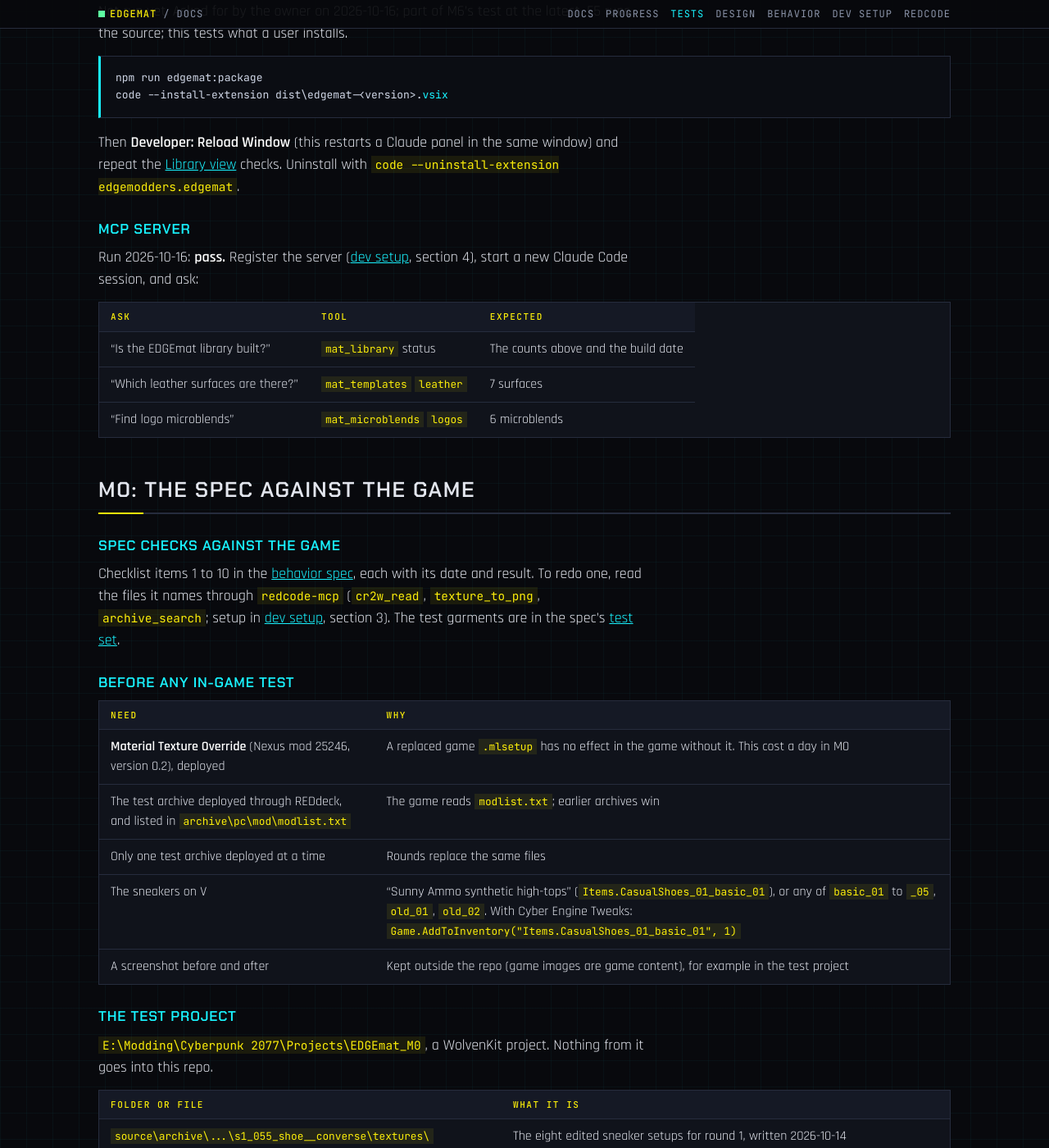
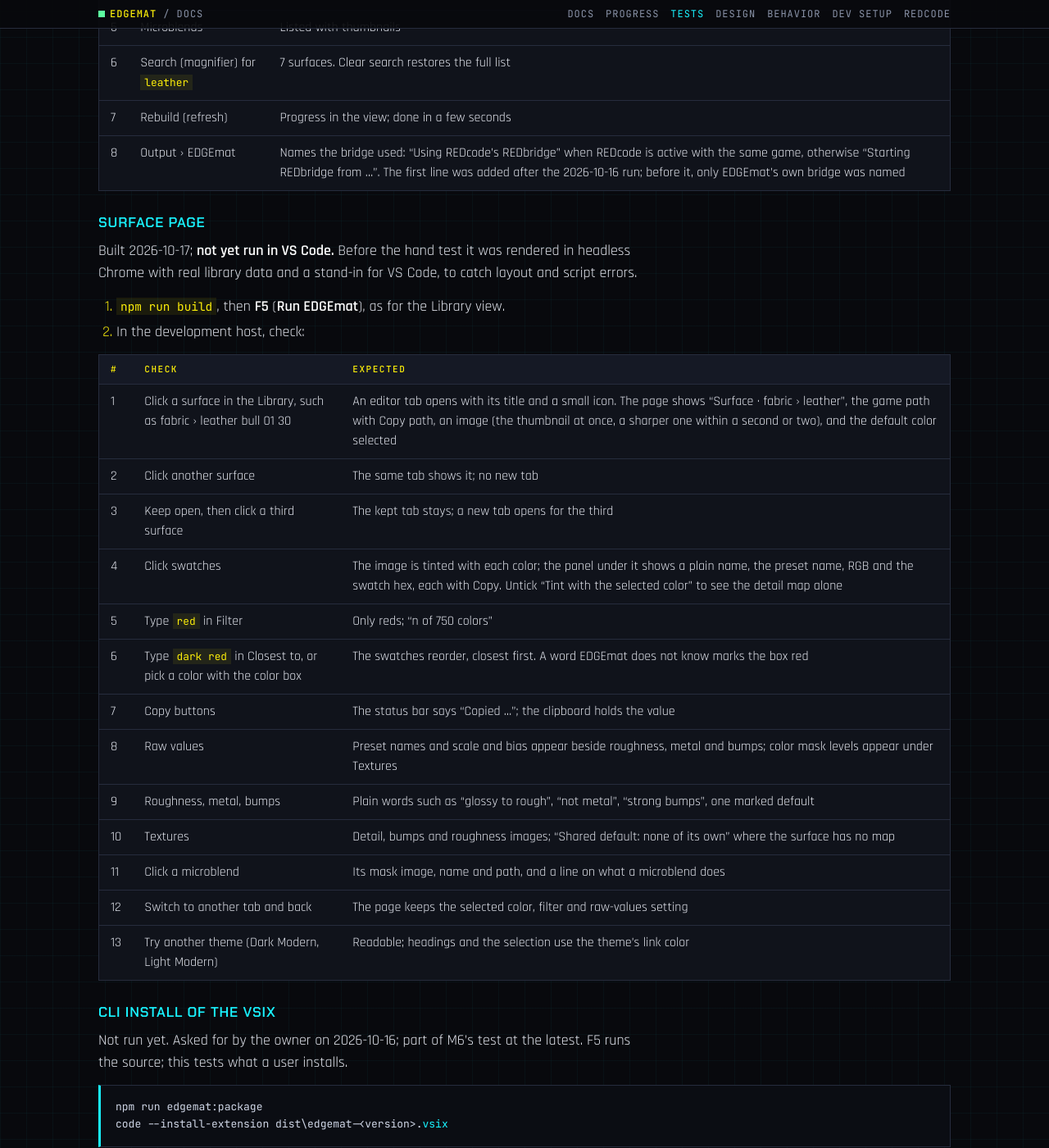
Before and after one commit to Edgemodders/EDGEmat, a Jekyll site: the page built from docs/testing.md, in a window 1280 px wide and 1400 px high, scrolled down 2515 px. Shown: the whole window at 82% size. Built offline with Jekyll 4.4.1, drawn with Linux system fonts in a browser that asks for light colours; our own code applies the rules of GitHub Pages for plain Markdown files; some of the changed text lies outside the part shown.

Commit message:
Docs: the surface page built; tests, progress and the sRGB-or-linear question
Co-Authored-By: Claude Opus 5.5 <noreply@anthropic.com>

```diff
--- a/docs/testing.md
+++ b/docs/testing.md
@@ -2,16 +2,17 @@
 
 Every test run on EDGEmat so far: how to run it again, what to expect, and what it showed. Each phase ends with a test on the dev PC ([design, "Phases"](design.html#phases)); new tests are added here when they are first run.
 
-Last updated 2026-10-16.
+Last updated 2026-10-17.
 
 ## At a glance
 
 | Test | Kind | Phase | Last run | Result |
 |---|---|---|---|---|
 | [Type check and build](#type-check-and-build) | Automated | M1 | 2026-10-16 | Pass |
-| [Smoke test](#smoke-test-the-library-against-the-game) | Automated, needs the game | M1 | 2026-10-16 | Pass |
-| [MCP server](#mcp-server) | By hand, over stdio | M1 | 2026-10-16 | Pass |
+| [Smoke test](#smoke-test-the-library-against-the-game) | Automated, needs the game | M1, M2 | 2026-10-17 | Pass |
+| [MCP server](#mcp-server) | By hand, over stdio | M1, M2 | 2026-10-17 | Pass |
 | [Library view](#library-view-in-vs-code) | By hand, F5 | M1 | 2026-10-16 | Pass |
+| [Surface page](#surface-page) | By hand, F5 | M2 | Not run | Rendered outside VS Code with real data on 2026-10-17 |
 | [CLI install of the VSIX](#cli-install-of-the-vsix) | By hand | M6 at the latest | Not run | |
 | [Spec checks 1 to 10](#spec-checks-against-the-game) | Reading game files | M0 | 2026-10-14/15 | Done |
 | [In-game round 1](#in-game-round-1-colors-masks-overrides) | In the game | M0 | 2026-10-15 | Done |
@@ -45,6 +46,9 @@ Needs the game and REDbridge, found from the VS Code settings as the extension f
 | Thumbnails | 343; 4 surfaces have none (`unused`, two flat plastics, one whose texture the game lacks) |
 | Files that failed to read | None. One texture the game itself lacks is listed apart, as missing: `graphics_logos_001_d.xbm` |
 | Time | About 22 to 25 s; 4 s when thumbnails are cached |
+| Surface page data (M2) | Every surface described with a default color and roughness, metal and bump presets; all 155,099 colors with a plain name and swatch; 139 distinct names |
+| Typed colors (M2) | "dark red" on `leather_bull_01_30` finds a dark red preset (`c2162c_69039f`, distance 0.032); "banana" is refused; `#a03030` reads back as itself |
+| Page images (M2) | 3 of 3 for `leather_bull_01_30`: the first in about 1.6 s while the bridge warms up, the rest in well under half a second, then instant from the cache |
 
 The counts change after a game patch. A patch that adds surfaces is fine as long as "read" matches "listing".
 
@@ -68,6 +72,29 @@ Run 2026-10-16 by the owner: **all pass.**
 | 7 | Rebuild (refresh) | Progress in the view; done in a few seconds |
 | 8 | Output › EDGEmat | Names the bridge used: "Using REDcode's REDbridge" when REDcode is active with the same game, otherwise "Starting REDbridge from ...". The first line was added after the 2026-10-16 run; before it, only EDGEmat's own bridge was named |
 
+### Surface page
+
+Built 2026-10-17; **not yet run in VS Code.** Before the hand test it was rendered in headless Chrome with real library data and a stand-in for VS Code, to catch layout and script errors.
+
+1. `npm run build`, then **F5** (**Run EDGEmat**), as for the Library view.
+2. In the development host, check:
+
+| # | Check | Expected |
+|---|---|---|
+| 1 | Click a surface in the Library, such as fabric › leather bull 01 30 | An editor tab opens with its title and a small icon. The page shows "Surface · fabric › leather", the game path with Copy path, an image (the thumbnail at once, a sharper one within a second or two), and the default color selected |
+| 2 | Click another surface | The same tab shows it; no new tab |
+| 3 | Keep open, then click a third surface | The kept tab stays; a new tab opens for the third |
+| 4 | Click swatches | The image is tinted with each color; the panel under it shows a plain name, the preset name, RGB and the swatch hex, each with Copy. Untick "Tint with the selected color" to see the detail map alone |
+| 5 | Type `red` in Filter | Only reds; "n of 750 colors" |
+| 6 | Type `dark red` in Closest to, or pick a color with the color box | The swatches reorder, closest first. A word EDGEmat does not know marks the box red |
+| 7 | Copy buttons | The status bar says "Copied ..."; the clipboard holds the value |
+| 8 | Raw values | Preset names and scale and bias appear beside roughness, metal and bumps; color mask levels appear under Textures |
+| 9 | Roughness, metal, bumps | Plain words such as "glossy to rough", "not metal", "strong bumps", one marked default |
+| 10 | Textures | Detail, bumps and roughness images; "Shared default: none of its own" where the surface has no map |
+| 11 | Click a microblend | Its mask image, name and path, and a line on what a microblend does |
+| 12 | Switch to another tab and back | The page keeps the selected color, filter and raw-values setting |
+| 13 | Try another theme (Dark Modern, Light Modern) | Readable; headings and the selection use the theme's link color |
+
 ### CLI install of the VSIX
 
 Not run yet. Asked for by the owner on 2026-10-16; part of M6's test at the latest. F5 runs the source; this tests what a user installs.
@@ -81,13 +108,15 @@ Then **Developer: Reload Window** (this restarts a Claude panel in the same wind
 
 ### MCP server
 
-Run 2026-10-16: **pass.** Register the server ([dev setup](dev-setup.html), section 4), start a new Claude Code session, and ask:
+Run 2026-10-16 (M1 tools) and 2026-10-17 (`mat_colors`): **pass.** Register the server ([dev setup](dev-setup.html), section 4), start a new Claude Code session, and ask:
 
 | Ask | Tool | Expected |
 |---|---|---|
 | "Is the EDGEmat library built?" | `mat_library` status | The counts above and the build date |
 | "Which leather surfaces are there?" | `mat_templates` `leather` | 7 surfaces |
 | "Find logo microblends" | `mat_microblends` `logos` | 6 microblends |
+| "What's the closest dark red on leather bull?" | `mat_colors` `leather_bull_01_30`, near `dark red` | The surface's dark reds, closest first, each with its preset name, a plain name, RGB and distance; roughness, metal and bumps in words. Run 2026-10-17 over stdio: `c2162c_69039f` first, distance 0.032 |
+| "Colors of leather" | `mat_colors` `leather` | Several surfaces fit: the 7 candidates, asking for one path |
 
 ## M0: the spec against the game
 
```
Also changed, not shown: CLAUDE.md (+2 -1 lines), docs/design.md (+2 -1 lines), docs/index.md (+1 -1 lines), docs/progress.md (+7 -4 lines), README.md, extensions/edgemat/CHANGELOG.md.
